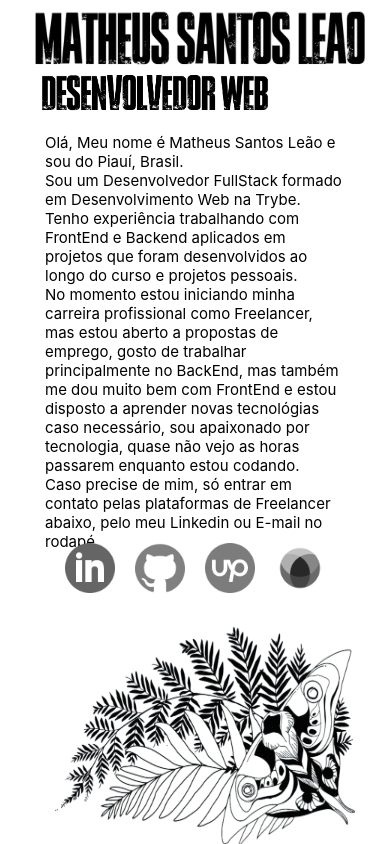
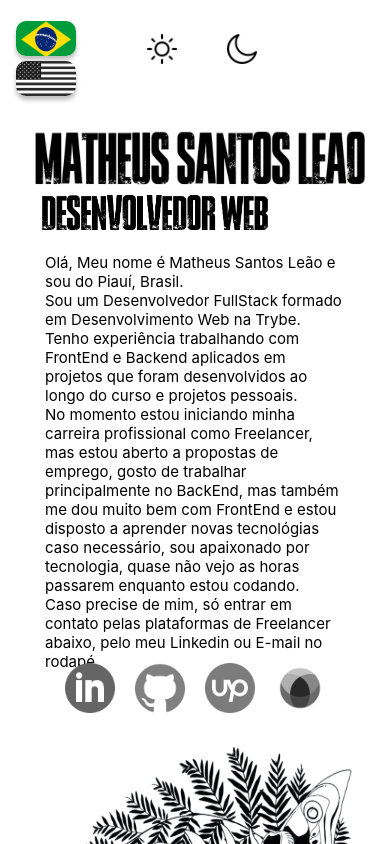
Before and after one commit to MatheusKRC/portfolio, a React (Create React App) app: page / in a window 390 px wide. Shown: the top 844 px of the page. Built offline with nearby package versions, Linux system fonts and the light colour scheme.

Commit message:
Dark mode mobile

```diff
--- a/src/CSS/About.css
+++ b/src/CSS/About.css
@@ -226,7 +226,7 @@ html {
 
     height: 1030px;
 
-    margin-top: -120px;
+    /* margin-top: -120px; */
 }
 
   .myPhoto {
--- a/src/CSS/NavBar.css
+++ b/src/CSS/NavBar.css
@@ -140,13 +140,18 @@ body {
 
 .colorMode {
     display: flex;
+
+    align-items: center;
+
+    margin-right: 70px;
+    margin-left: -30px;
 }
 
 .display {
     width: 60px;
     height: 35px;
 
-    margin-left: 20px;
+    margin-right: 20px;
 
     background: none;
     border: none;
@@ -189,7 +194,24 @@ body {
 
 @media screen and (max-width: 500px){
     .navBarPage {
-        width: 300px;
-        filter: opacity(0%);
+        display: flex;
+        filter: opacity(100%);
+        justify-content: space-between;
+        flex-direction: row;
+
+        /* flex-wrap: wrap; */
+    }
+
+    .language {
+        margin-right: 0;
+        display: inline;
+    }
+
+    .navLink {
+        filter: opacity(0);
+    }
+
+    .colorMode {
+        margin-left: 50px;
     }
 }
--- a/src/CSS/Projects.css
+++ b/src/CSS/Projects.css
@@ -69,7 +69,7 @@
     margin-left: 50px;
 }
 
-.projectInfos {
+.projectInfos, .projectInfosMoon, .projectInfosSun {
     position: relative;
 
     bottom: 780px;
@@ -85,7 +85,7 @@
     height: 30px;
 }
 
-.infoVisible {
+.infoVisible, .infoVisibleMoon, .infoVisibleSun {
     filter: opacity(1);
     position: relative;
 
@@ -106,7 +106,7 @@
     font-weight: bold;
 }
 
-.projectTasks {
+.projectTasks, .projectTasksSun, .projectTasksMoon {
     display: inline;
 
     padding: 15px;
@@ -126,7 +126,7 @@
     text-align: center;
 }
 
-.projectButtons {
+.projectButtons, .projectButtonsSun, .projectButtonsMoon {
     margin-top: 350px;
     margin-left: 30px;
     margin-right: 30px;
@@ -226,25 +226,41 @@
         margin-bottom: 20px;
     }
 
-    .infoVisible {
+    .infoVisible, .infoVisibleSun, .infoVisibleMoon {
         bottom: -50px;
         filter: opacity(100);
-        color: white;
+        color: black;
+        text-shadow: none;
 
         width: 350px;
         height: 30px;
     }
 
-    .projectInfos {
+    .infoVisibleMoon {
+        color: white;
+        text-shadow: none;
+    }
+
+    .projectInfos, .projectInfosSun, .projectInfosMoon {
         bottom: -50px;
+        text-align: center;
+        align-self: center;
+        filter: opacity(100%);
+        transition-duration: 0.3s;
+
         filter: opacity(100);
-        color: white;
+        color: black;
+        text-shadow: none;
 
         width: 350px;
         height: 30px;
     }
 
-    .projectTasks {
+    .projectInfosMoon {
+        color: white;
+    }
+
+    .projectTasks, .projectTasksSun, .projectTasksMoon {
         display: inline-block;
 
         padding: 15px;
@@ -253,9 +269,15 @@
         font-size: small;
 
         background-color: black;
+        color: white;
 
         margin-left: 5px;
         margin-right: 5px;
+    }
+
+    .projectTasksMoon {
+        background-color: white;
+        color: black;
     }
 
     .projectDesc {
@@ -266,10 +288,12 @@
         text-align: center;
     }
 
-    .projectButtons {
+    .projectButtons, .projectButtonsSun, .projectButtonsMoon {
         margin-top: 50px;
         margin-left: 0px;
         margin-right: 0px;
+
+        text-decoration: none;
 
         padding: 30px;
 
@@ -285,4 +309,9 @@
 
         transition: 0.3s;
     }
+
+    .projectButtonsMoon {
+        background-color: white;
+        color: black;
+    }
 }
--- a/src/Components/NavBar.jsx
+++ b/src/Components/NavBar.jsx
@@ -64,6 +64,21 @@ function NavBar({ onClick, changeColor, colorMode }) {
 
       </div>
 
+      <div className="colorMode">
+        <button onClick={changeColorIcon} className={`display ${sun}`} type="button">
+          <img className="displayIcon" alt="sun" src={colorMode === 'Sun' || colorMode === '' ? Sun : SunW} />
+
+        </button>
+        <button onClick={changeColorIcon} className={`display ${moon}`} type="button">
+          <img className="displayIcon" alt="moon" src={colorMode === 'Sun' || colorMode === '' ? Moon : MoonW} />
+
+        </button>
+        <button onClick={changeColorIcon} className={`display ${bw}`} type="button">
+          <img className="displayIcon" alt="bw" src={colorMode === 'Sun' || colorMode === '' ? B : W} />
+
+        </button>
+      </div>
+
       <div className="links">
         <a className={`navLink ${colorMode}`} href="#About">
           {filterBrasil === 'noFilter' ? <span className={`hover-underline-animation${colorMode}`}> Sobre Mim </span>
@@ -88,21 +103,6 @@ function NavBar({ onClick, changeColor, colorMode }) {
 
       </div>
 
-      <div className="colorMode">
-        <button onClick={changeColorIcon} className={`display ${sun}`} type="button">
-          <img className="displayIcon" alt="sun" src={colorMode === 'Sun' || colorMode === '' ? Sun : SunW} />
-
-        </button>
-        <button onClick={changeColorIcon} className={`display ${moon}`} type="button">
-          <img className="displayIcon" alt="moon" src={colorMode === 'Sun' || colorMode === '' ? Moon : MoonW} />
-
-        </button>
-        <button onClick={changeColorIcon} className={`display ${bw}`} type="button">
-          <img className="displayIcon" alt="bw" src={colorMode === 'Sun' || colorMode === '' ? B : W} />
-
-        </button>
-      </div>
-
     </nav>
   );
 }
--- a/src/Components/ProjectsMap.jsx
+++ b/src/Components/ProjectsMap.jsx
@@ -49,7 +49,7 @@ function ProjectsMap({ language, colorMode }) {
         <img className={filter} alt="Baratiê" src={projects[index]} />
 
         {language === 'Portugues' ? (
-          <div className={infoFilter}>
+          <div className={`${infoFilter}${colorMode}`}>
 
             <h1 className="projectTitle">{projectsBR[index].name}</h1>
             <h3 className="projectDesc">
@@ -57,14 +57,14 @@ function ProjectsMap({ language, colorMode }) {
             </h3>
 
             {projectsBR[index].skills.map((skill) => (
-              <h4 className="projectTasks">{skill}</h4>
+              <h4 className={`projectTasks${colorMode}`}>{skill}</h4>
             ))}
 
             <br />
 
             {projectsBR[index].buttons.map((button, link) => (
               <Link to={projectsBR[index].links[link]}>
-                <button type="button" className="projectButtons">
+                <button type="button" className={`projectButtons${colorMode}`}>
                   {button}
 
                 </button>
```
